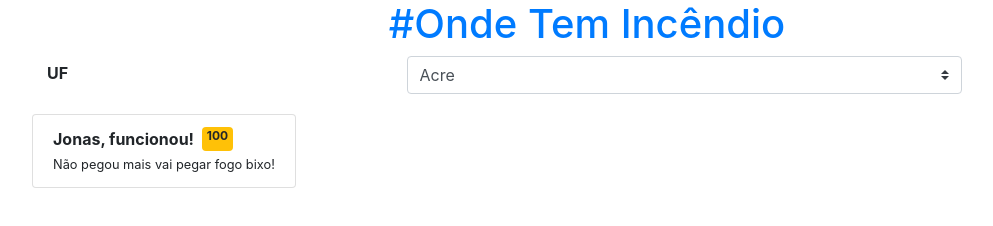
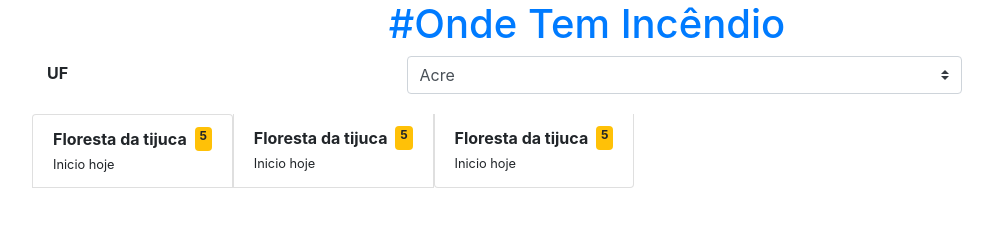
Before and after one commit to jonasdsg/OTQ, a plain HTML site: page views/listagem.html in a window 1280 px wide. Shown: the whole page, without its empty margins (53-1046 px from the left). Drawn offline with nearby package versions, Linux system fonts and the light colour scheme.

Commit message:
finalmente =)

```diff
--- a/controller/AlertarController.js
+++ b/controller/AlertarController.js
@@ -14,11 +14,15 @@ class Pessoa{
 class Foco{
 
     constructor(cpf,cep,uf,descricao){
+        this.bairro = "";
         this.cpf = cpf;
         this.cep = cep;
         this.descricao = descricao;
         this.status = true;
         this.uf = uf;
+    }
+    addBairro(bairro){
+        this.bairro = bairro;
     }
 }
 
@@ -72,7 +76,7 @@ alertar.addEventListener("click",function(e){
     detalhe = document.querySelector("#detalhes").value;
 
     var foco = new Foco(cpf,cep,json.uf,detalhe);
-
+    foco.addBairro(json.logradouro);
     salvarPessoa(pessoa);
     salvarFoco(foco);
 
--- a/controller/ListarController.js
+++ b/controller/ListarController.js
@@ -3,9 +3,64 @@
 //
 
 
-ARRAY_UF = ["AC","AL","AP","AM","BA","CE","DF","ES","GO","MA","MT","MS","MG","PA","PB","PR","PE","PI","RJ","RN","RS","RO","RR","SC","SP","SE","TO"];
-ARRAY_ESTADOS = ["Acre","Alagoas","Amapá","Amazonas","Bahia","Ceará","Distrito Federal","Espírito Santo","Goiás","Maranhão","Mato Grosso","Mato Grosso do Sul","Minas Gerais","Pará","Paraíba","Paraná","Pernambuco","Piauí","Rio de Janeiro","Rio Grande do Norte","Rio Grande do Sul","Rondônia","Roraima","Santa Catarina","São Paulo","Sergipe","Tocantins"]
-var select = document.querySelector("select");
+class NovaLista{
+    constructor(titulo,quantidade,detalhe){
+        this.titulo = titulo;
+        this.quantidade = quantidade;
+        this.detalhe = detalhe;
+    }
+    retornarLista(){
+        var li = document.createElement("li");
+        li.classList.toggle("list-group-item");
+        li.classList.toggle("list-group-action");
+        li.appendChild(this.retornarHeader());
+        li.appendChild(this.retornarMain());
+        return li;
+    }
+    retornarHeader(){
+        // cria a header para adicionar o strong e span.
+        var header = document.createElement("header");
+        header.classList.toggle("d-flex");
+        header.classList.toggle("flex-row");
+        header.appendChild(this.retornarStrong());
+        header.appendChild(this.retornarSpanBadge(this.quantidade))
+        return header;
+    }
+
+    retornarStrong(){
+        //cria o elemento strong com o nome do local
+        var strong = document.createElement("strong");
+        strong.classList.toggle("align-items-start");
+        strong.appendChild(document.createTextNode(this.titulo));
+        return strong;
+    }
+
+    retornarSpanBadge(){
+        //Cria o elemento span com a quantidade de alertas criados.
+        var span = document.createElement("span");
+        span.classList.toggle("ml-2");
+        span.classList.toggle("badge");
+        span.classList.toggle("badge-warning");
+        span.classList.toggle("align-items-end");
+        span.appendChild(document.createTextNode(this.quantidade));
+        return span;
+    }
+    retornarMain(){
+        //cria a main para adicionar a tag small com a descrição.
+        var main = document.createElement("main");
+        main.classList.toggle("flex-row");
+        var small = document.createElement("small");
+        small.appendChild(document.createTextNode(this.detalhe));
+        main.appendChild(small)
+        return main;
+    }
+
+}
+
+
+    ARRAY_UF = ["AC","AL","AP","AM","BA","CE","DF","ES","GO","MA","MT","MS","MG","PA","PB","PR","PE","PI","RJ","RN","RS","RO","RR","SC","SP","SE","TO"];
+    ARRAY_ESTADOS = ["Acre","Alagoas","Amapá","Amazonas","Bahia","Ceará","Distrito Federal","Espírito Santo","Goiás","Maranhão","Mato Grosso","Mato Grosso do Sul","Minas Gerais","Pará","Paraíba","Paraná","Pernambuco","Piauí","Rio de Janeiro","Rio Grande do Norte","Rio Grande do Sul","Rondônia","Roraima","Santa Catarina","São Paulo","Sergipe","Tocantins"]
+    var select = document.querySelector("select");
 // -- Adicionar preencher o select //
     for(i = 0; i<ARRAY_ESTADOS.length;i++){
         var option = document.createElement("option");
@@ -15,40 +70,20 @@ var select = document.querySelector("select");
     }
 
 // -- Preencher a ul.
-
-var ul = document.querySelector("ul");
+    preencherUL("Floresta da tijuca",5,"Inicio hoje");
+    preencherUL("Floresta da tijuca",5,"Inicio hoje");
+    preencherUL("Floresta da tijuca",5,"Inicio hoje");
 
 
-var li = document.createElement("li");
-li.classList.toggle("list-group-item");
-li.classList.toggle("list-group-action");
-// cria a header para adicionar o strong e span.
-var header = document.createElement("header");
-header.classList.toggle("d-flex");
-header.classList.toggle("flex-row")
+    /*
 
-//cria o elemento strong com o nome do local
-var strong = document.createElement("strong");
-strong.classList.toggle("align-items-start");
-strong.appendChild(document.createTextNode("Jonas, funcionou!"));
+    if(focos.length>0){
+        var quantidade = 0;
+        for(i = 0; i<pessoas.length; i++){
 
-//Cria o elemento span com a quantidade de alertas criados.
-var span = document.createElement("span");
-span.classList.toggle("ml-2");
-span.classList.toggle("badge");
-span.classList.toggle("badge-warning");
-span.classList.toggle("align-items-end");
-span.appendChild(document.createTextNode("100"));
-
-//cria a main para adicionar a tag small com a descrição.
-var main = document.createElement("main");
-main.classList.toggle("flex-row");
-var small = document.createElement("small");
-small.appendChild(document.createTextNode("Não pegou mais vai pegar fogo bixo!"));
-
-main.appendChild(small);
-header.appendChild(strong);
-header.appendChild(span);
-li.appendChild(header);
-li.appendChild(main);
-ul.appendChild(li);
+        }
+    }
+    else{
+        alert("Não há focos cadastrados!");
+    }
+*/
--- a/controller/Manipulador.js
+++ b/controller/Manipulador.js
@@ -1,42 +1,50 @@
-function salvarPessoa(p){
+const KEY_FOCO = 'F';
+const KEY_PESS = 'P';
+
+function salvarPessoa(pessoa){
     debugger
-    var arrPessoas = [];
+    var arrPessoas = obterJson(KEY_PESS);
 
-    if((arrPessoas = obterJson('p'))!=null){
-        arrPessoas.push(p);
+    if(arrPessoas.legth>0){
+        arrPessoas.push(pessoa);
         var save = JSON.stringify(arrPessoas);
-        console.log(save);
-        localStorage.setItem('p',save);
+        localStorage.setItem(KEY_PESS,save);
     }
     else{
-        arrPessoas[0] = p;
+        arrPessoas.push(pessoa);
         var save = JSON.stringify(arrPessoas);
-        localStorage.setItem('p',save);
+        localStorage.setItem(KEY_PESS,save);
     }
 }
 
-
-function salvarFoco(f){
+function salvarFoco(foco){
     debugger
-    var arrFocos = [];
-    if((arrFocos = obterJson('f'))!=null){
-        arrFocos.push(f);
+    var arrFocos = obterJson(KEY_FOCO);
+    if(arrFocos.legth>0){
+        arrFocos.push(foco);
         var save = JSON.stringify(arrFocos);
-        console.log(save)
-        localStorage.setItem('f',save);
+        localStorage.setItem(KEY_FOCO,save);
     }
     else{
-        arrFocos.push(f);
+        arrFocos.push(foco)
         var save = JSON.stringify(arrFocos);
-        localStorage.setItem('f',save);
+        localStorage.setItem(KEY_FOCO,save);
     }
 }
 
 function obterJson(key){
-    if(localStorage.getItem(key)!=null){
-        var local = localStorage.getItem('p');
+    var local = localStorage.getItem(key);
+    if(local!=null){
         var parse = JSON.parse(local);
         return parse;
     }
-    return null;
+    return [];
 }
+
+function preencherUL(titulo,quantidade,detalhe){
+    var focos = obterJson(KEY_FOCO);
+    var pessoas = obterJson(KEY_PESS);
+    var ul = document.querySelector("ul");
+    ul.appendChild((new NovaLista(titulo,quantidade,detalhe)).retornarLista());
+
+}
--- a/views/listagem.html
+++ b/views/listagem.html
@@ -62,6 +62,7 @@
         </div>
     </div>
 
+    <script src="../controller/Manipulador.js"></script>
     <script src="../controller/ListarController.js"></script>
 
 </body>
```
